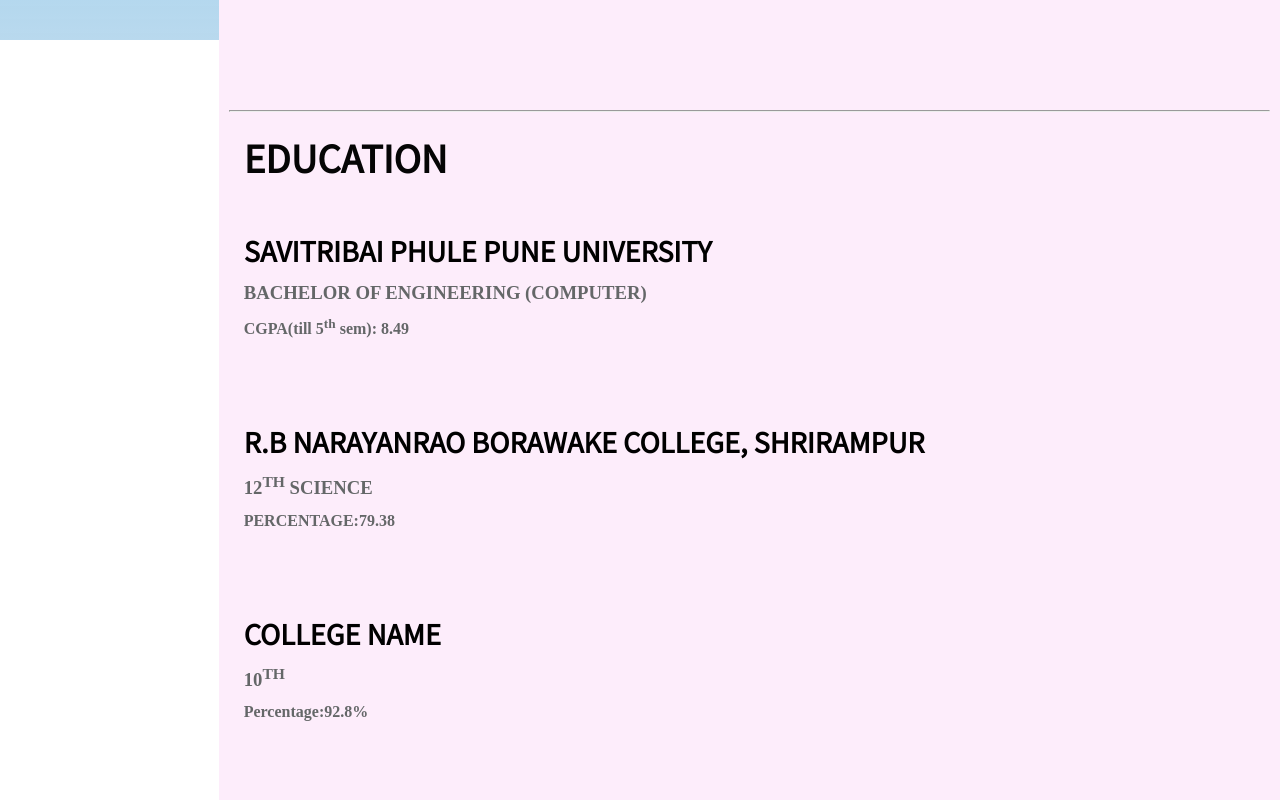
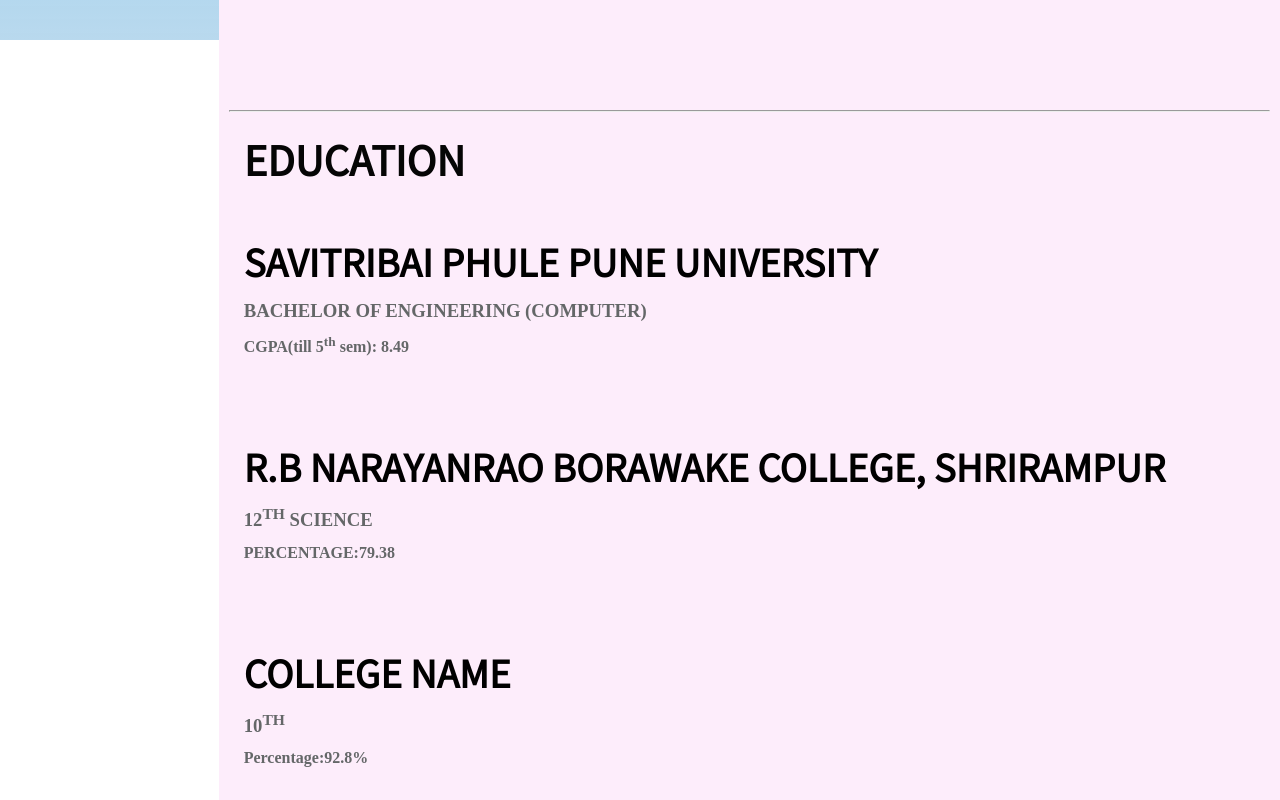
Before and after one commit to Subodhthore15/Portfolio-app, a plain HTML site: page index.html in a window 1280 px wide. Shown: the part 760-1560 px from the top of the page. Drawn offline with Linux system fonts and the light colour scheme.

Commit message:
Update style.css

```diff
--- a/style.css
+++ b/style.css
@@ -1,4 +1,4 @@
-@import url('https://fonts.googleapis.com/css2?family=Roboto:wght@600;700&display=swap');
+@import url('https://fonts.googleapis.com/css2?family=Roboto:wght@650;800&display=swap');
 @import url('https://fonts.googleapis.com/css2?family=Noto+Sans+JP&display=swap');
 *{
     padding: 0;
@@ -206,12 +206,19 @@
 }
 
 .std-head1{
-    font-size: 2.3rem;
+    font-size: 2.5rem;
     color: rgb(5, 5, 5);
     font-family: 'Noto Sans JP', sans-serif;
 }
 .std-head2{
-    font-size: 1.7rem;
+    font-size: 2.2rem;
+    font-family: 'Noto Sans JP', sans-serif;
+
+
+}
+
+.std-head2{
+    font-size: 2.3rem;
     font-family: 'Noto Sans JP', sans-serif;
 
 
```
